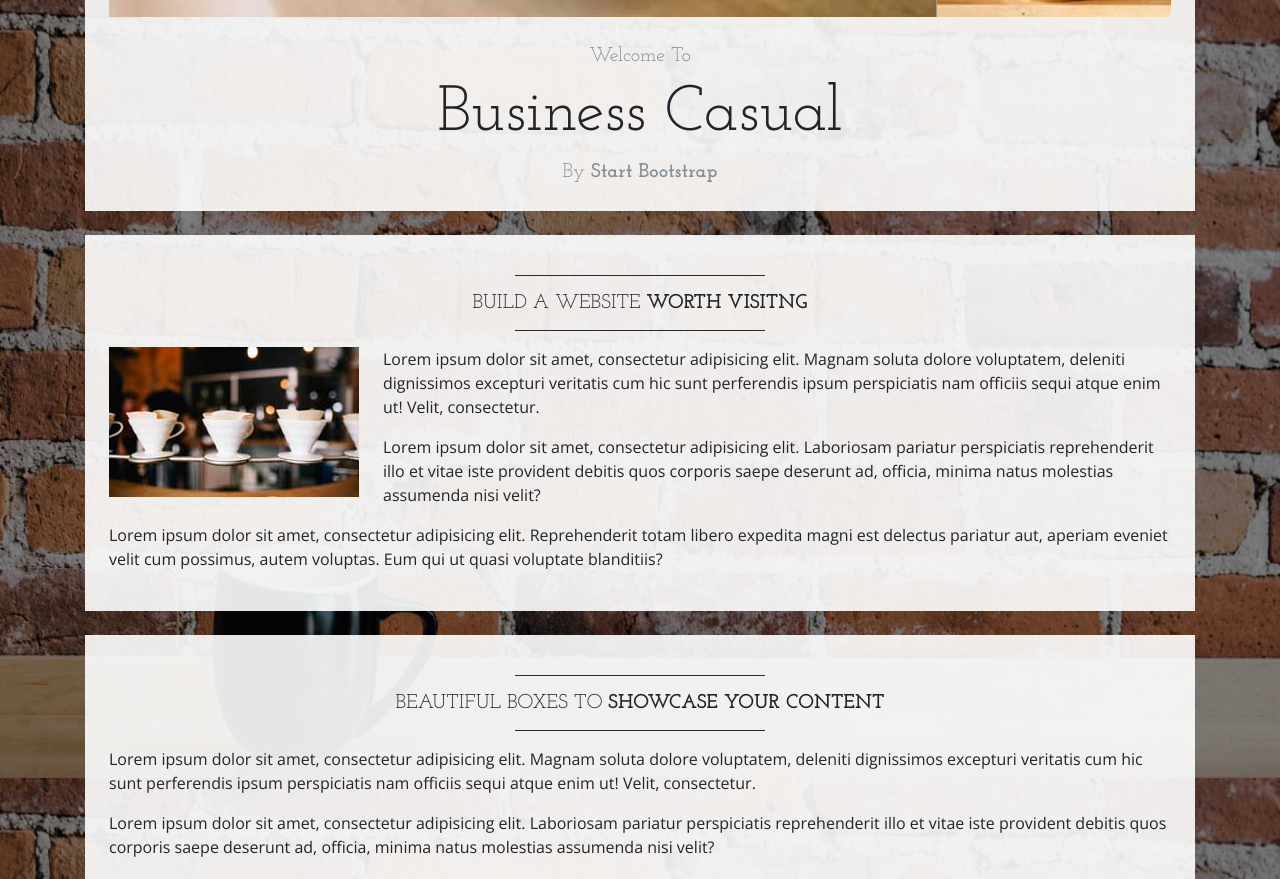
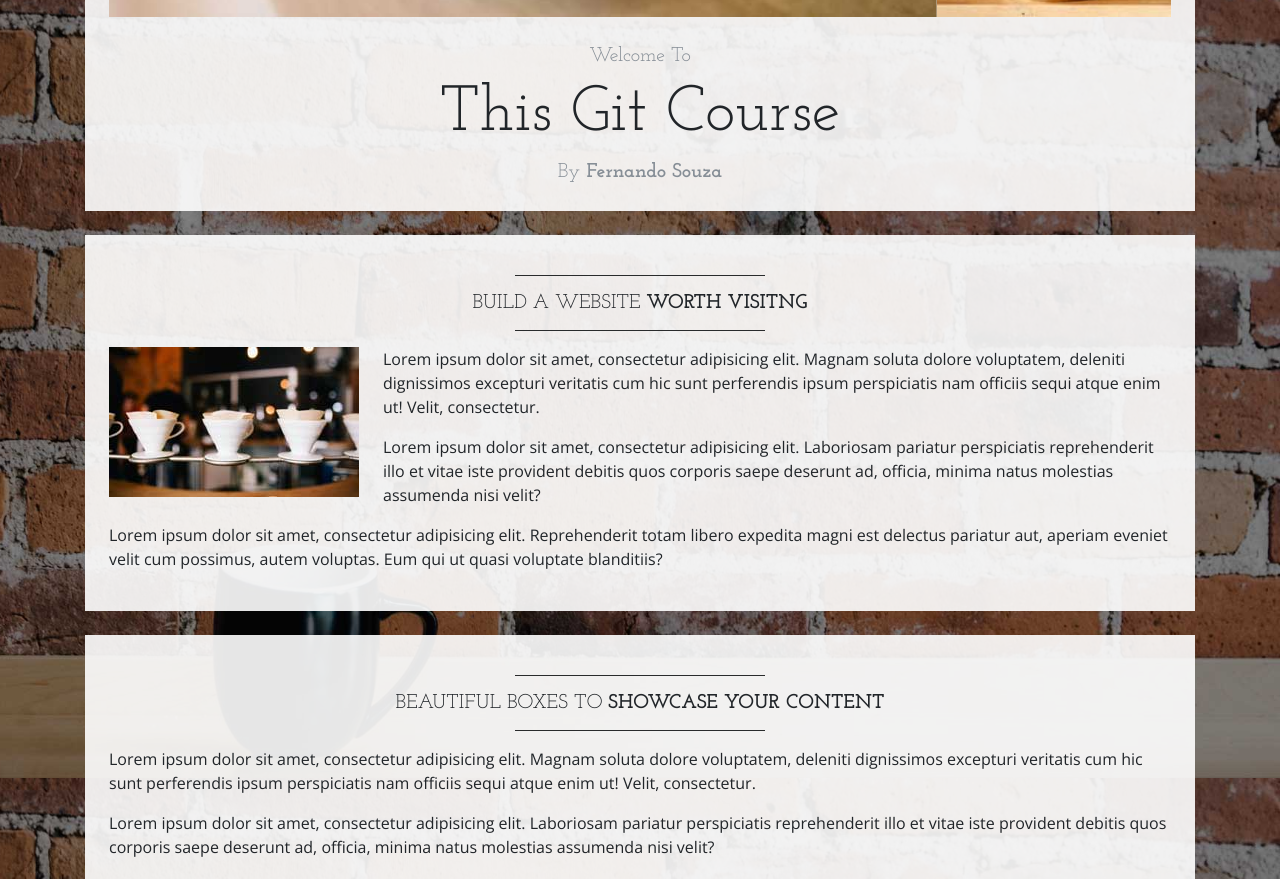
Before and after one commit to fernandosouzadeveloper/learn-github, a website: page index.html in a window 1280 px wide. Shown: the part 822-1701 px from the top of the page. Drawn offline with nearby package versions, Linux system fonts and the light colour scheme.

Commit message:
Changes made after caroulsel.

```diff
--- a/index.html
+++ b/index.html
@@ -100,9 +100,9 @@
         <!-- Welcome Message -->
         <div class="text-center mt-4">
           <div class="text-heading text-muted text-lg">Welcome To</div>
-          <h1 class="my-2">Business Casual</h1>
+          <h1 class="my-2">This Git Course</h1>
           <div class="text-heading text-muted text-lg">By
-            <strong>Start Bootstrap</strong>
+            <strong>Fernando Souza</strong>
           </div>
         </div>
       </div>
```
